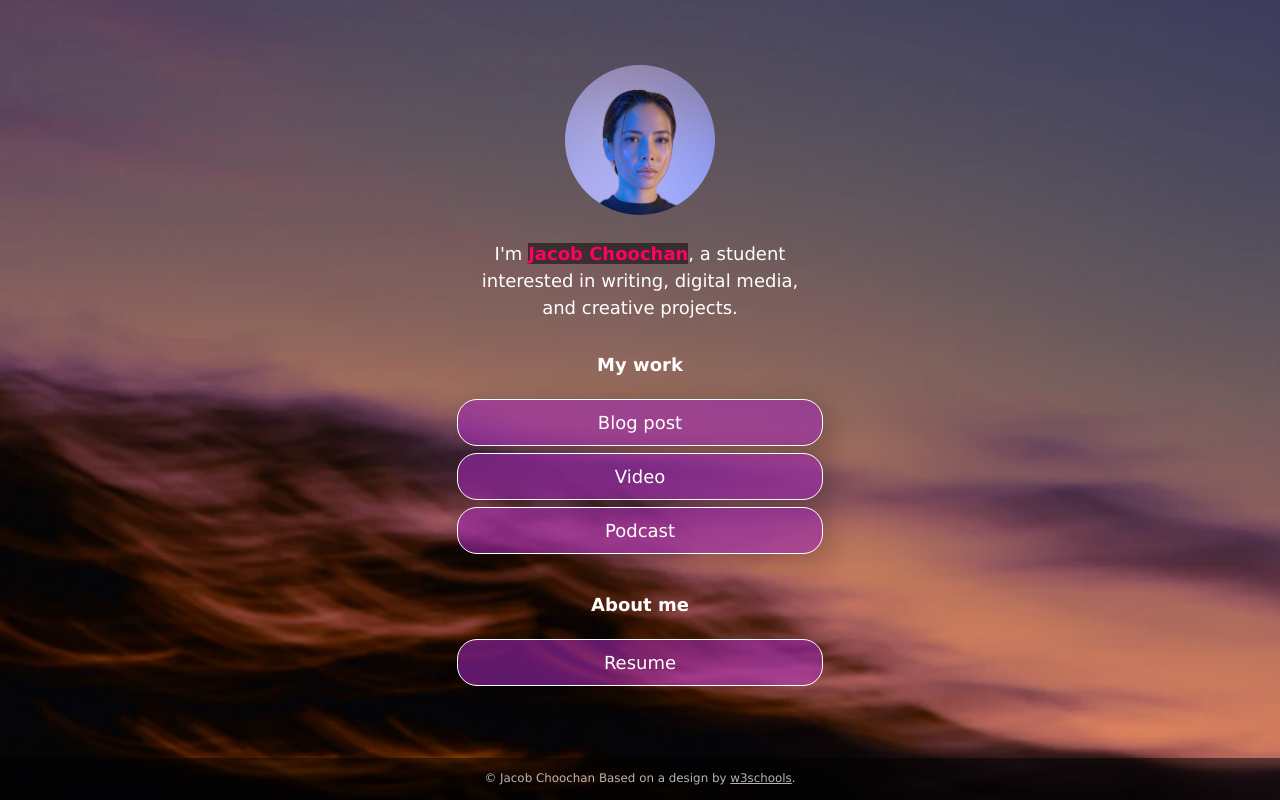
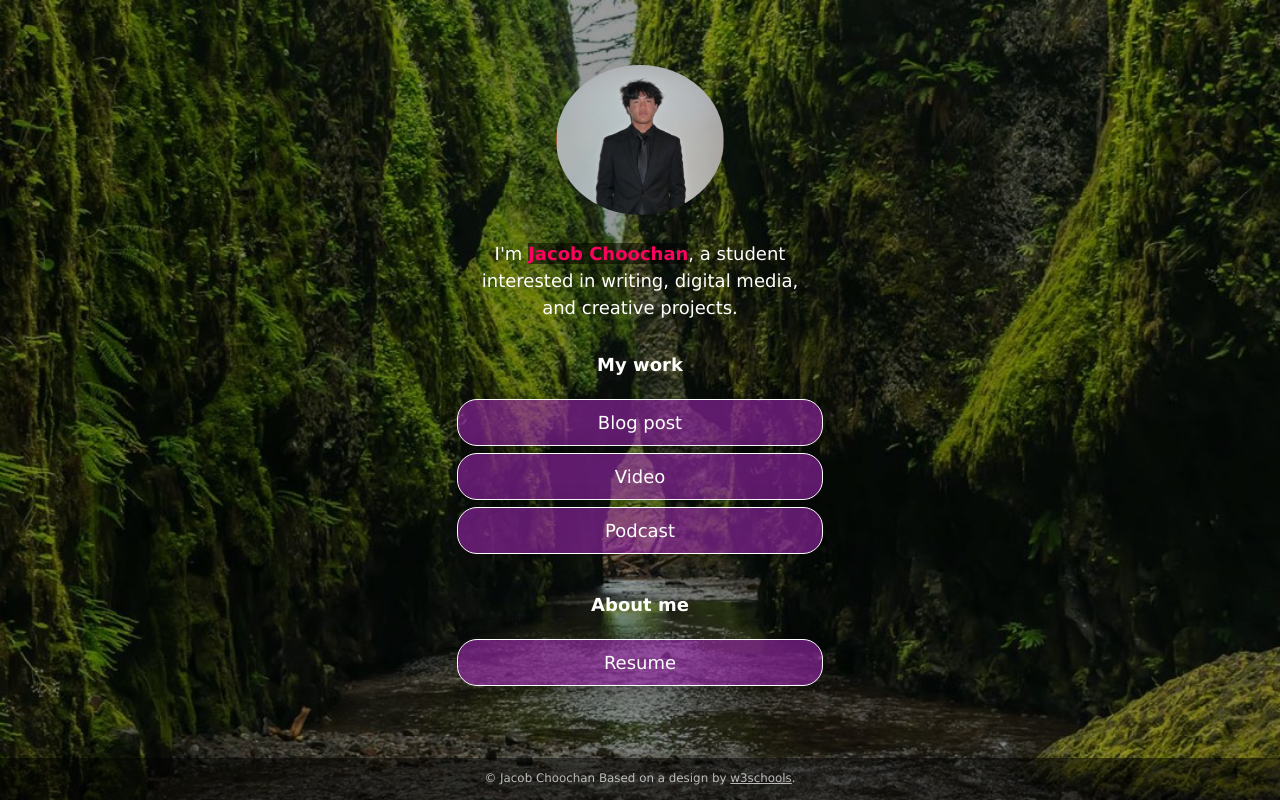
Before and after one commit to jacobchoochan/jacobchoochan.github.io, a plain HTML site: page index.html in a window 1280 px wide. Drawn offline with Linux system fonts and the light colour scheme.

Commit message:
added profile and background images

```diff
--- a/css/style.css
+++ b/css/style.css
@@ -26,7 +26,7 @@ body {
     min-height: 100%;
     /* The image used for the site background. Try changing skyscape.jpg to stars.jpg. Put a replacement photo in the images folder and, in line 21 below, replace skyscape.jpg with yourbackgroundfilename.jpg */
     /* The linear gradient darkens the image, like putting a sunglasses lens on top of it. If you want to darken the image even more, change 0.1 (both times) to 0.3 or higher */
-    background: linear-gradient(rgba(0, 0, 0, 0.1), rgba(0, 0, 0, 0.1)), url(../images/skyscape.jpg);
+    background: linear-gradient(rgba(0, 0, 0, 0.4), rgba(0, 0, 0, 0.4)), url(../images/background.jpg);
     /* Prevents the browser from repeating or "tiling" the background image */
     background-repeat: no-repeat;
     background-position: center;
--- a/index.html
+++ b/index.html
@@ -15,7 +15,7 @@
   <div class="container">
     <!-- Image and name container. Put your replacement photo—which you should crop to be square—in the images folder, then change the source attribute to images/yourportraitfilename.jpg. This path says, "Look in the images folder for yourportraitfilename.jpg." Be sure to change the alt text, too. -->
     <div class="image-container">
-  <img src="images/portrait.jpg" alt="Portrait of Jacob Choochan">
+  <img src="images/profile.jpg" alt="Headshot of Jacob Choochan">
 </div>
 
 <div class="intro">
```
Also changed, not shown: images/background.jpg (added), images/profile.jpg (added), 1 other file.
